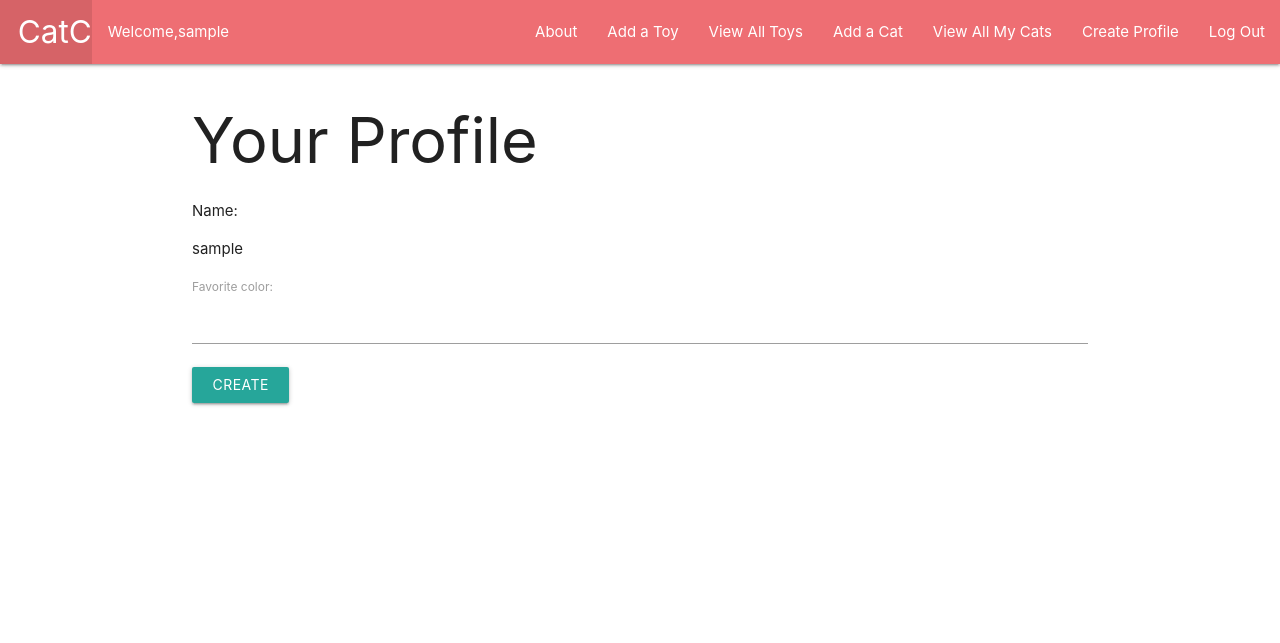
After one commit to JennyZhong2022/cat-collector-python, a Django app: page /profile/create/ in a window 1280 px wide. The commit adds this page. Shown: the top 643 px of the page. Run offline with Django 4.2, Linux system fonts and the light colour scheme; the visitor is signed in with stand-in values (Sample User, id 1).

Commit message:
add profile

```diff
--- a/main_app/models.py
+++ b/main_app/models.py
@@ -12,6 +12,18 @@ MEALS = (
 
 
 # Create your models here.
+
+
+class Profile(models.Model):
+  user = models.OneToOneField(User, on_delete=models.CASCADE)
+  favorite_color=models.CharField(max_length=50)
+
+  def __str__(self):
+    return self.user.username
+
+  def get_absolute_url(self):
+    return reverse('profile_detail', kwargs={'pk': self.id})
+
 class Toy(models.Model):
   name = models.CharField(max_length=50)
   color = models.CharField(max_length=20)
--- a/main_app/templates/base.html
+++ b/main_app/templates/base.html
@@ -16,16 +16,25 @@
         <nav>
             <div class="nav-wrapper">
                 <ul>
-                    <li><a href="{% url 'home' %}" class="left brand-logo">&nbsp;&nbsp;Cat Collector</a></li>
+                    <li><a href="{% url 'home' %}" class="left brand-logo">&nbsp;&nbsp;CatC</a></li>
+                    <li><a href="{% url 'home' %}" >&nbsp;&nbsp;&nbsp;&nbsp;&nbsp;&nbsp;&nbsp;&nbsp;&nbsp;&nbsp;&nbsp;&nbsp;&nbsp;&nbsp;&nbsp;&nbsp;&nbsp;&nbsp;&nbsp;&nbsp;&nbsp;&nbsp;Welcome,{{user}}</a></li>
                 </ul>
                 <ul class="right">
                     <!-- changes below -->
+
                     <li><a href="{% url 'about' %}">About</a></li>
                     {% if user.is_authenticated %}
                       <li><a href="{% url 'toys_create' %}">Add a Toy</a></li>
                       <li><a href="{% url 'toys_index' %}">View All Toys</a></li>
                       <li><a href="{% url 'cats_create' %}">Add a Cat</a></li>
                       <li><a href="{% url 'index' %}">View All My Cats</a></li>
+
+                      {% if request.user.profile%}
+                      <li><a href="{% url 'profile_detail' request.user.profile.id %}">Profile</a></li>
+                      {% else %}
+                      <li><a href="{% url 'profile_create'%}">Create Profile</a></li>
+                      {% endif %}
+
                       <li><a href="#" onclick="document.getElementById('logout-form').submit();">Log Out</a>
                         <form id="logout-form" action="{% url 'logout' %}" method="post" style="display: none;">
                             {% csrf_token %}
--- /dev/null
+++ b/main_app/templates/main_app/profile_form.html
@@ -0,0 +1,19 @@
+
+
+{% extends 'base.html' %}
+
+{% block content %}
+  <h1>Your Profile</h1>
+
+
+  <form action="" method="POST">
+    {% csrf_token %}
+    <p>Name:</p>
+    <p>{{request.user.username}}</p>
+
+    {{form.as_p}}
+    <!-- <input type="submit" value="Update" class="btn"> -->
+
+    <input type="submit" value= '{% if request.user.profile %}  Submit Update{%else%} Create {%endif%}' class="btn">
+  </form>
+{% endblock %}
--- a/main_app/urls.py
+++ b/main_app/urls.py
@@ -5,6 +5,12 @@ urlpatterns = [
   path('', views.home, name='home'),
   path('about/', views.about, name='about'),
   path('cats/', views.cats_index, name='index'),
+
+  path('profile/<int:pk>/',views.ProfileDetail.as_view(),name='profile_detail'),
+  path('profile/create/',views.ProfileCreate.as_view(),name='profile_create'),
+  path('profile/<int:pk>/update/',views.ProfileUpdate.as_view(),name='profile_update'),
+
+
   path('cats/<int:cat_id>/', views.cats_detail, name='detail'),
   path('cats/create/', views.CatCreate.as_view(), name='cats_create'),
   path('cats/<int:pk>/update/', views.CatUpdate.as_view(), name='cats_update'),
--- a/main_app/views.py
+++ b/main_app/views.py
@@ -1,12 +1,14 @@
-from django.shortcuts import render, redirect
+from django.shortcuts import render, redirect,get_object_or_404
 from django.views.generic.edit import CreateView, UpdateView, DeleteView
 from django.views.generic import ListView, DetailView
 from django.contrib.auth import login
 from django.contrib.auth.forms import UserCreationForm
 from django.contrib.auth.decorators import login_required
 from django.contrib.auth.mixins import LoginRequiredMixin
-from .models import Cat, Toy
+from .models import Cat, Toy,Profile
 from .forms import FeedingForm
+from django.http import Http404
+
 
 
 # Create your views here.
@@ -97,6 +99,61 @@ class ToyDelete(LoginRequiredMixin,DeleteView):
   model = Toy
   success_url = '/toys'
 
+class ProfileDetail(LoginRequiredMixin, DetailView):
+    model = Profile
+
+    def get_object(self):
+        # Ensure the user is accessing their own profile
+        profile = super().get_object()
+        if profile.user != self.request.user:
+            raise Http404  # Or some other response indicating they don't have access
+        return profile
+
+class ProfileCreate(LoginRequiredMixin,CreateView):
+  model = Profile
+  fields = ['favorite_color']
+
+  def form_valid(self, form):
+        form.instance.user = self.request.user
+        self.object = form.save()
+        return redirect('profile_detail', pk=self.object.pk)  # Redirect to the detail view
+
+  def dispatch(self, request, *args, **kwargs):
+        if hasattr(request.user, 'profile'):
+            return redirect('profile_update', pk=request.user.profile.id)
+        return super().dispatch(request, *args, **kwargs)
+
+
+class ProfileUpdate(LoginRequiredMixin,UpdateView):
+  model = Profile
+  fields = ['favorite_color']
+
+  def get_object(self):
+        # Ensure the user is accessing their own profile
+        profile = super().get_object()
+        if profile.user != self.request.user:
+            raise Http404  # Or some other response indicating they don't have access
+        return profile
+
+# class ProfileDetail(LoginRequiredMixin, DetailView):
+#     model = Profile
+
+#     def get(self, request, *args, **kwargs):
+#         try:
+#             return super().get(request, *args, **kwargs)
+#         except Http404:
+#             # If no profile found, redirect to ProfileUpdate to create one
+#             return redirect('profile_update', pk=request.user.id)
+
+
+# class ProfileUpdate(LoginRequiredMixin, UpdateView):
+#     model = Profile
+#     fields = ['favorite_color']
+
+#     def get_object(self, queryset=None):
+#         profile, created = Profile.objects.get_or_create(user=self.request.user)
+#         return profile
+
 @login_required
 def assoc_toy(request, cat_id, toy_id):
   Cat.objects.get(id=cat_id).toys.add(toy_id)
```
Also changed, not shown: main_app/templates/main_app/profile_detail.html (added, +15 -0 lines), main_app/migrations/0006_profile.py (added).
